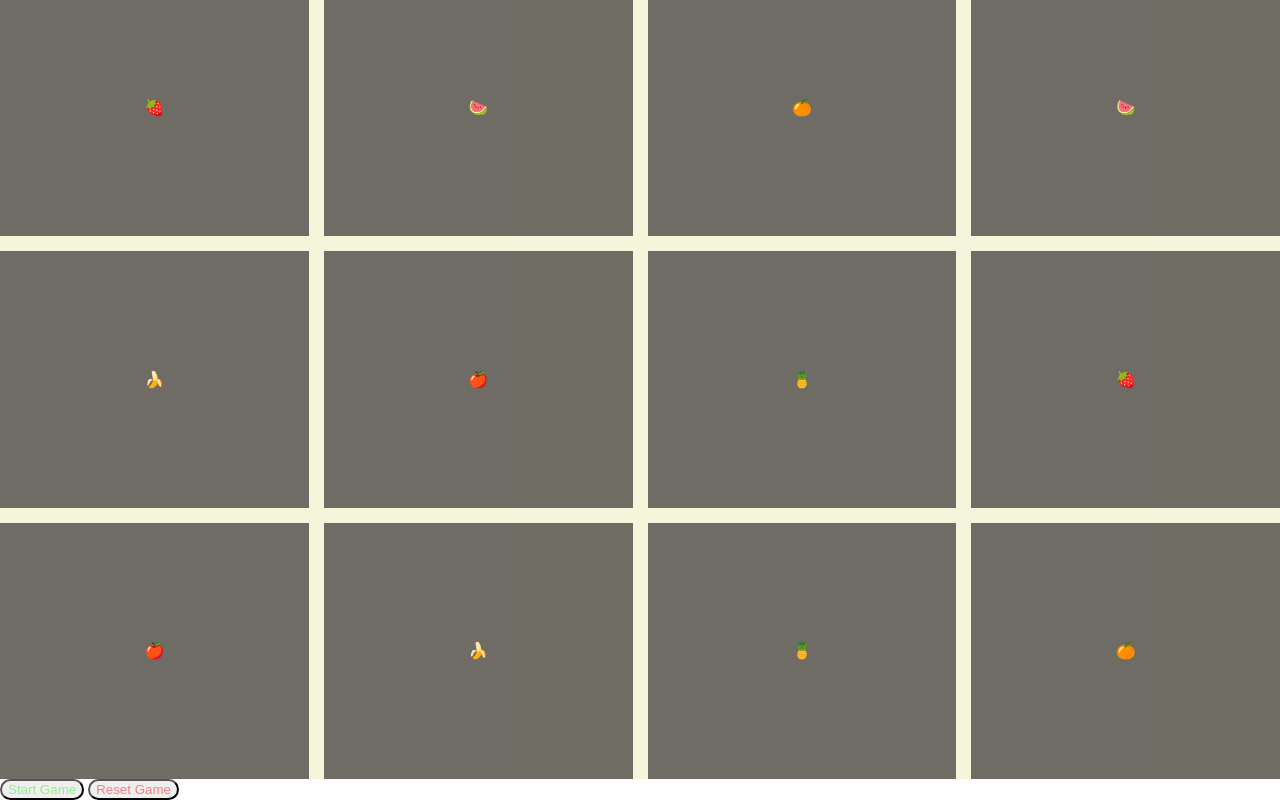
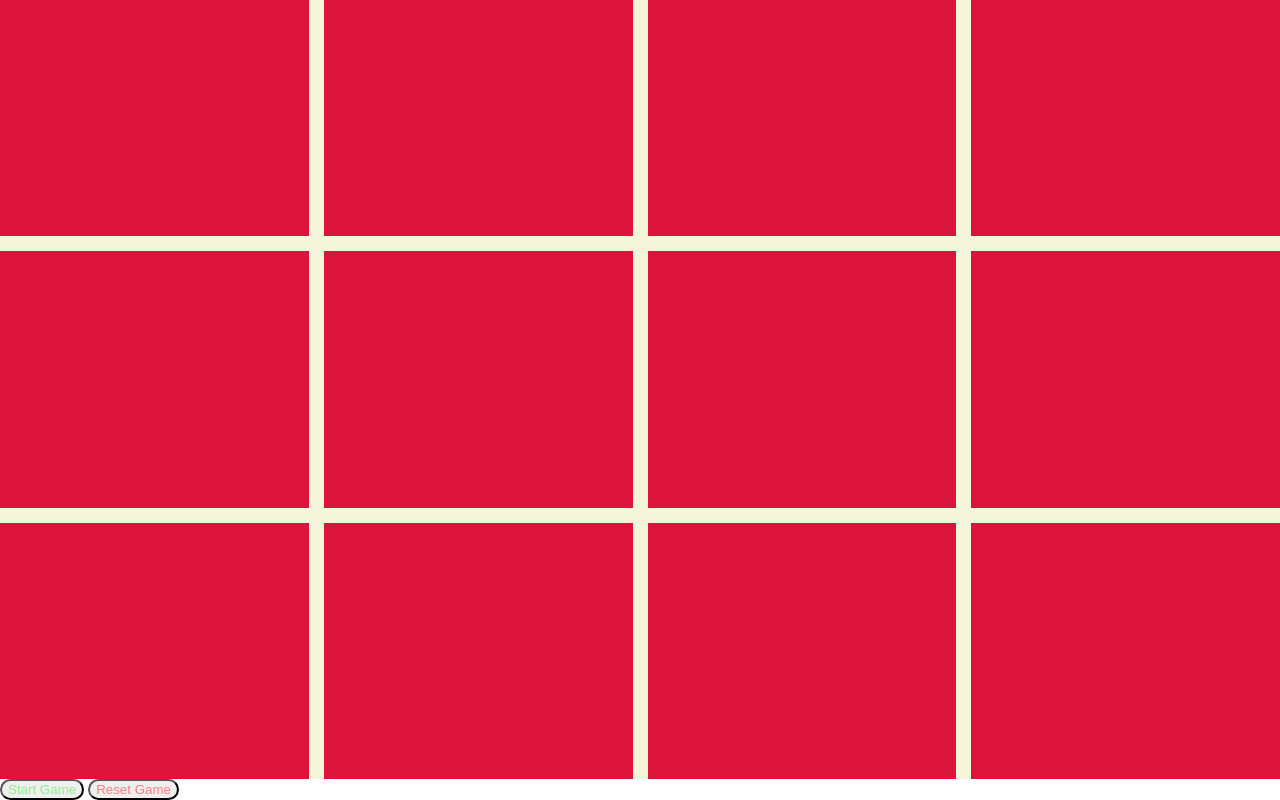
Before and after one commit to KenanCross/gc-ah-fs-js-unit-4-teamproject, a plain HTML site: page index.html in a window 1280 px wide. Both pictures are taken after a click on the button "Start Game". Shown: the part 247-1047 px from the top of the page. Drawn offline with Linux system fonts and the light colour scheme.

Commit message:
updated code

```diff
--- a/css/style.css
+++ b/css/style.css
@@ -19,8 +19,8 @@ body {
 /* color for 'facedown' cards */
 
 .card {
-  background-color: rgba(91, 87, 83, 0.868);
-  border-color: goldenrod;
+	/* background-color: rgba(91, 87, 83, 0.868); */
+	/* border-color: goldenrod; */
 	height: 100%;
 	width: 100%;
 	border-width: 5px;
@@ -85,7 +85,7 @@ body {
 	transform: translateX(-100%) rotateY(-180deg);
 }
 
-.card__face {
+.card_face {
 	position: absolute;
 	width: 100%;
 	height: 100%;
@@ -97,11 +97,19 @@ body {
 	backface-visibility: hidden;
 }
 
-.card__face--front {
+.card .card_front {
+	width: 100%;
+	height: 100%;
 	background: crimson;
 }
 
-.card__face--back {
+.card .card_back {
 	background: slateblue;
+	width: inherit;
+	height: inherit;
+	display: flex;
+	justify-content: center;
+	align-items: center;
+	font-size: xx-large;
 	transform: rotateY(180deg);
 }
--- a/scripts/script.js
+++ b/scripts/script.js
@@ -32,8 +32,8 @@ const createCard = (symbol) => {
 	let cardBack = document.createElement("div");
 	// class .card
 	card.classList.add("card");
-	card.appendChild(cardFront).classList.add("card_front");
-	card.appendChild(cardBack).classList.add("card_back");
+	card.appendChild(cardFront).classList.add("card_face", "card_front");
+	card.appendChild(cardBack).classList.add("card_face", "card_back");
 	// unique symbol for each card
 	card.dataset.symbol = symbol;
 	card.querySelector(".card_back").textContent = symbol;
@@ -72,6 +72,7 @@ const startGame = () => {
 
 	getCards.forEach((e) => {
 		e.addEventListener("click", (e) => {
+			console.log(e);
 			flipCards(e); //flip this card over
 			if (!cardArray.length || cardArray.length < 1) {
 				//if card array is less than 1 or empty.
@@ -118,8 +119,8 @@ resetBtn.addEventListener("click", startGame);
 // });
 
 const compareCards = (cardArray) => {
-	let card1 = cardArray[0].childNode[0].textContent; //get value of card 1
-	let card2 = cardArray[1].childNode[0].textContent; //get value of card 2
+	let card1 = cardArray[0].dataset.symbol; //get value of card 1
+	let card2 = cardArray[1].dataset.symbol; //get value of card 2
 
 	if (card1 === card2) {
 		//user chose wisely! hide the cards!
@@ -133,6 +134,7 @@ const compareCards = (cardArray) => {
 };
 
 const flipCards = (card = "all") => {
+	console.log(card);
 	if (card === "all") {
 		//if reset has been pushed, then flip all the cards back down.
 		let flippedCards = document.querySelectorAll(".flipped");
```
Lines whose indentation alone changed are shown as unchanged.
